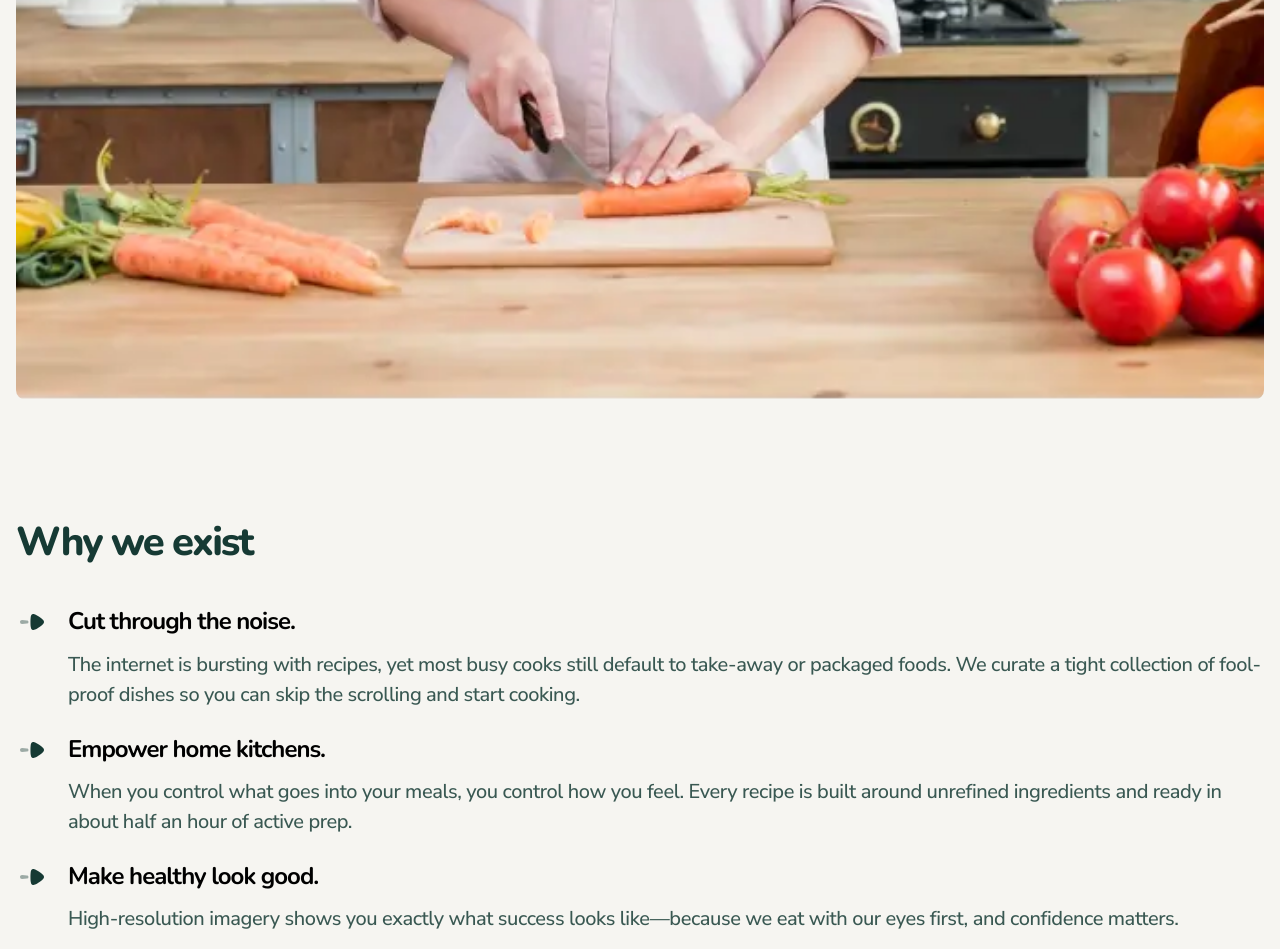
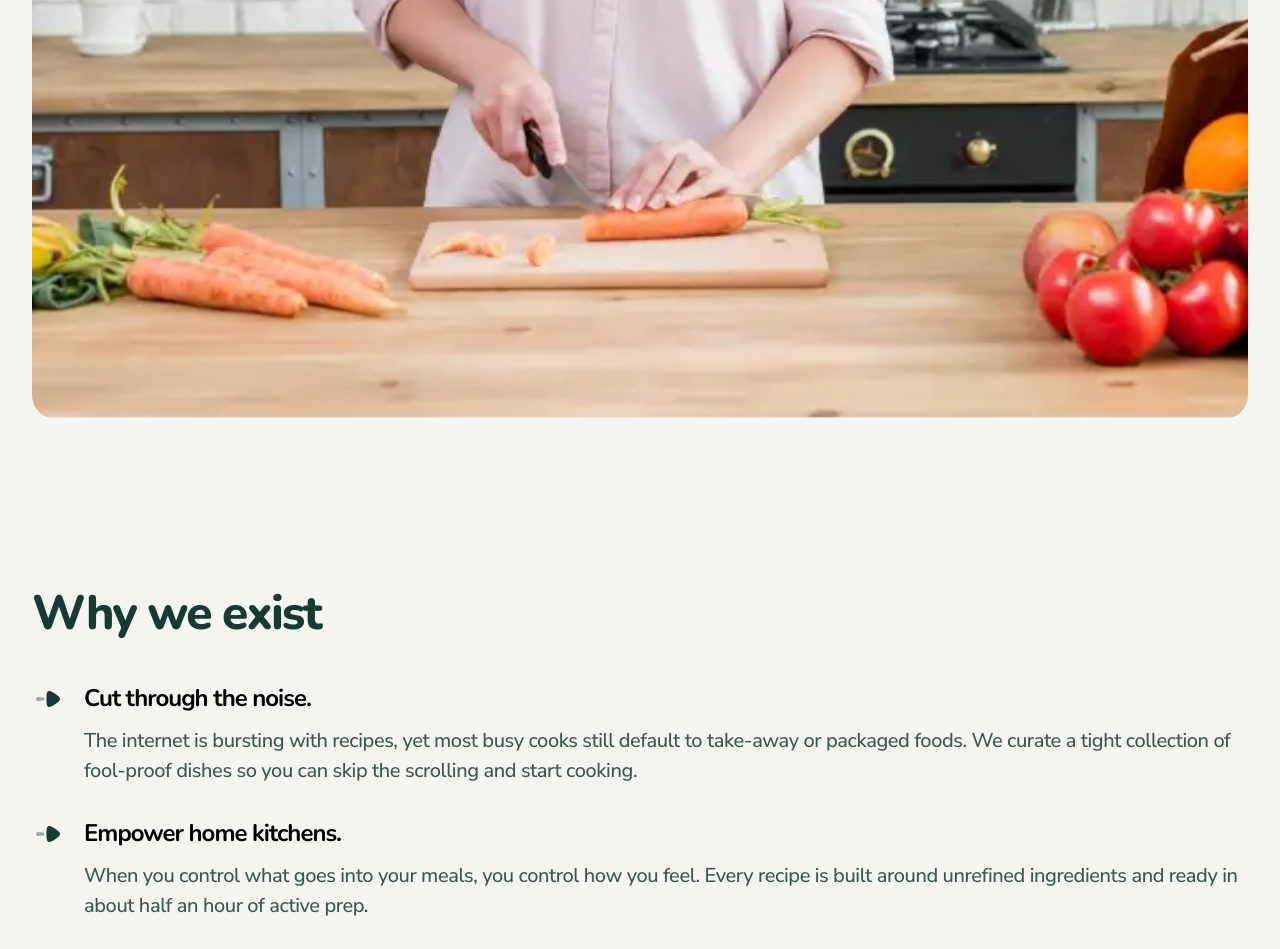
Before and after one commit to niiquash/recipe-finder, a React (Vite) app: page /about in a window 1280 px wide. Shown: the part 1222-2171 px from the top of the page. Built offline with nearby package versions, Linux system fonts and the light colour scheme.

Commit message:
- Start Tablet view

```diff
--- a/src/pages/about-page/AboutPage.css
+++ b/src/pages/about-page/AboutPage.css
@@ -7,7 +7,7 @@
 }
 
 .about-page-intro {
-  margin-top: 48px;
+  padding-top: 48px;
   padding-bottom: 64px;
   display: flex;
   flex-direction: column;
@@ -205,3 +205,46 @@
   width: 100%;
   border-radius: 10px;
 }
+
+@media (min-width: 768px) {
+  /****************************
+  * Mission Section
+  ****************************/
+  .about-page-container {
+    padding-left: 32px;
+    padding-right: 32px;
+  }
+
+  .about-page-intro {
+    padding-top: 64px;
+    padding-bottom: 80px;
+    gap: 64px;
+  }
+
+  .about-page-intro-text h1 {
+    font-size: 48px;
+  }
+
+  .about-hero-image {
+    border-radius: 24px;
+  }
+
+  /****************************
+  * Exist Section
+  ****************************/
+  .exist-section {
+    padding-top: 80px;
+    padding-bottom: 80px;
+  }
+
+  .exist-section h2 {
+    font-size: 48px;
+  }
+
+  .exist-bullets {
+    gap: 32px;
+  }
+}
+
+@media (min-width: 1440px) {
+}
```
